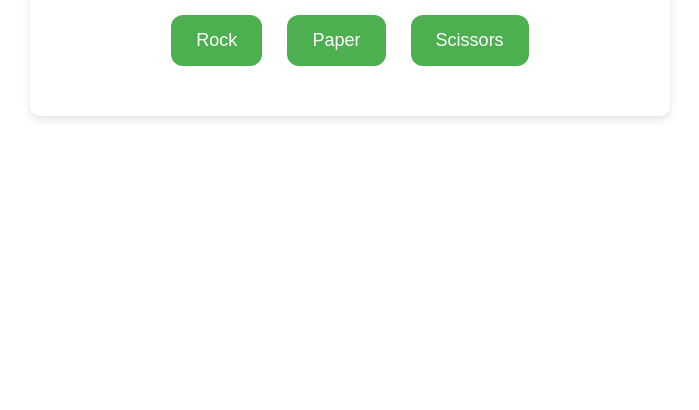
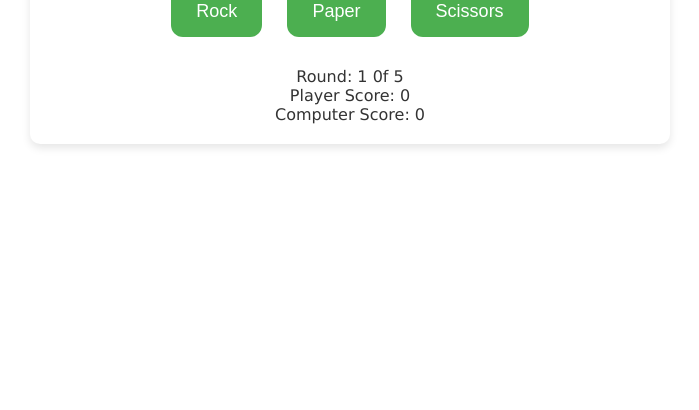
Before and after one commit to izek-izzy/rock-paper-scissors, a plain HTML site: page index.html in a window 1280 px wide. Shown: the part 390-800 px from the top of the page, without its empty margins (290-989 px from the left). Drawn offline with Linux system fonts and the light colour scheme.

Commit message:
Add:Game info div

```diff
--- a/index.html
+++ b/index.html
@@ -13,10 +13,21 @@
             <button id="rock" >Rock</button>
             <button id="paper">Paper</button>
             <button id="scissors">Scissors</button>
-            <p id="userChoice"></p>
-            <p id="aiChoice"></p>
         </div>
-        <div id="results"></div>
+        <div id="results">
+
+        </div>
+        <div id = "game-info">
+            <div id = "round">Round: 1 0f 5</div>
+            <div id = "scoreboard">
+                <div id = "player-score">
+                    Player Score: 0
+                </div>
+                <div id = "computer-score">
+                    Computer Score: 0
+                </div>
+            </div>
+        </div>
     </div>
     <script src="scripts.js"></script>
 </body>
```
